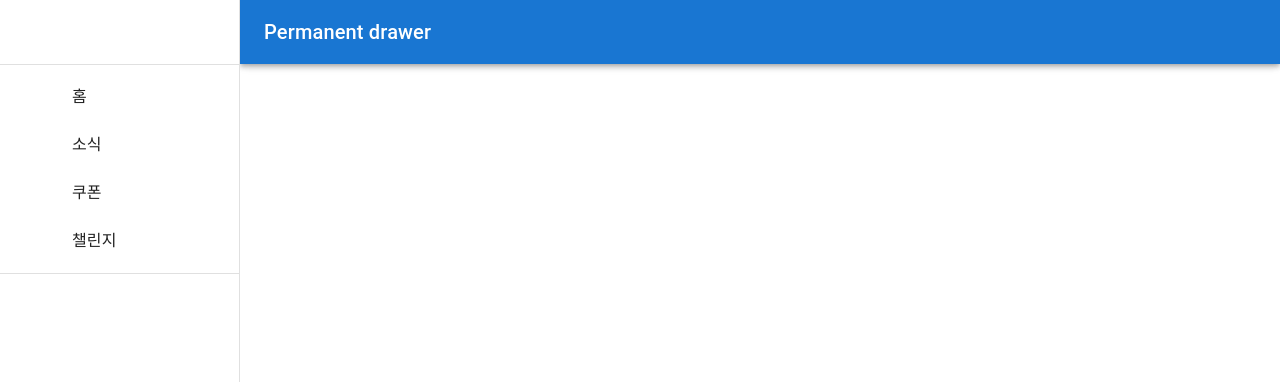
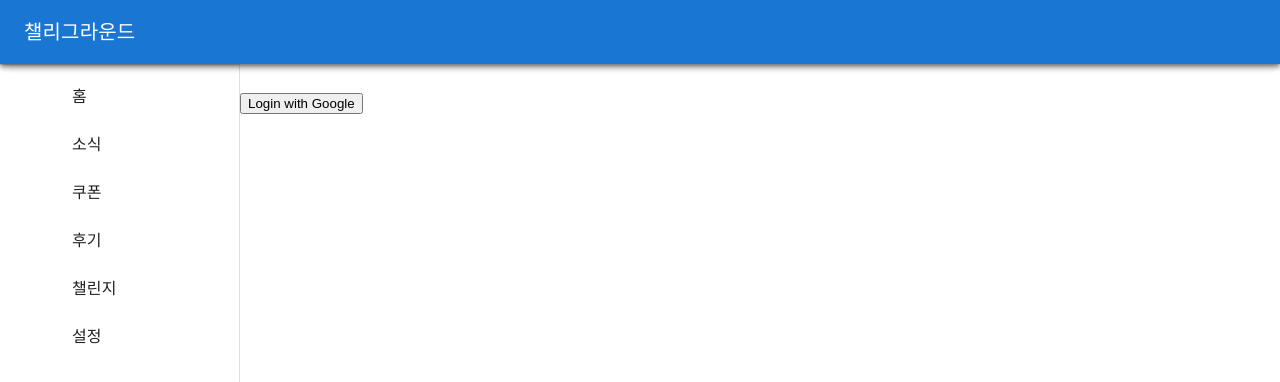
Before and after one commit to ChallyGround/ChallyGround, a React (Create React App) app in the folder frontend/: page / in a window 1280 px wide. Shown: the top 382 px of the page. Built offline with nearby package versions, Linux system fonts and the light colour scheme.

Commit message:
publishing: 사이드와헤더

```diff
--- a/frontend/src/App.js
+++ b/frontend/src/App.js
@@ -14,8 +14,20 @@ function App() {
       <Header />
       <Sidebar />
         <Routes>
-          <Route path="/" element={<Login />} />
-          <Route path="/home" element={<Main />} />
+          <Route path="/" element={
+              <div style={{ display: 'flex' }}>
+              <Header />
+              <Sidebar />
+              <Login />
+              </div>
+          } />
+          <Route path="/home" element={
+            <div style={{ display: 'flex' }}>
+            <Header />
+            <Sidebar />
+            <Main />
+          </div>
+          } />
           <Route path="/test" element={<TestAxios />} />
         </Routes>
     </div>
--- a/frontend/src/components/Header.js
+++ b/frontend/src/components/Header.js
@@ -1,11 +1,18 @@
 import React from 'react';
-//import './Header.css'; // 스타일링을 위한 CSS 파일을 임포트
+import Box from '@mui/material/Box';
+import AppBar from '@mui/material/AppBar';
+import Toolbar from '@mui/material/Toolbar';
+import Typography from '@mui/material/Typography';
 
 const Header = () => {
     return (
-        <header className="header">
-            <div className="logo">챌리그라운드</div>
-        </header>
+        <AppBar position="fixed" sx={{ zIndex: (theme) => theme.zIndex.drawer + 1 }}>
+            <Toolbar>
+                <Typography variant="h6" noWrap component="div">
+                    챌리그라운드
+                </Typography>
+            </Toolbar>
+        </AppBar>
     );
 }
 
--- a/frontend/src/components/SideBar.js
+++ b/frontend/src/components/SideBar.js
@@ -2,32 +2,20 @@ import * as React from 'react';
 import Box from '@mui/material/Box';
 import Drawer from '@mui/material/Drawer';
 import CssBaseline from '@mui/material/CssBaseline';
-import AppBar from '@mui/material/AppBar';
-import Toolbar from '@mui/material/Toolbar';
 import List from '@mui/material/List';
-import Typography from '@mui/material/Typography';
-import Divider from '@mui/material/Divider';
 import ListItem from '@mui/material/ListItem';
 import ListItemButton from '@mui/material/ListItemButton';
 import ListItemIcon from '@mui/material/ListItemIcon';
 import ListItemText from '@mui/material/ListItemText';
+import Divider from '@mui/material/Divider';
+import Toolbar from '@mui/material/Toolbar';
 
 const drawerWidth = 240;
 
-export default function PermanentDrawerLeft() {
+export default function SideBar() {
   return (
     <Box sx={{ display: 'flex' }}>
       <CssBaseline />
-      <AppBar
-        position="fixed"
-        sx={{ width: `calc(100% - ${drawerWidth}px)`, ml: `${drawerWidth}px` }}
-      >
-        <Toolbar>
-          <Typography variant="h6" noWrap component="div">
-            Permanent drawer
-          </Typography>
-        </Toolbar>
-      </AppBar>
       <Drawer
         sx={{
           width: drawerWidth,
@@ -43,25 +31,18 @@ export default function PermanentDrawerLeft() {
         <Toolbar />
         <Divider />
         <List>
-          {['홈', '소식', '쿠폰', '챌린지'].map((text, index) => (
+          {['홈', '소식', '쿠폰', '후기', '챌린지', '설정'].map((text, index) => (
             <ListItem key={text} disablePadding>
               <ListItemButton>
                 <ListItemIcon>
+                  {/* 여기에 아이콘을 추가할 수 있습니다 */}
                 </ListItemIcon>
                 <ListItemText primary={text} />
               </ListItemButton>
             </ListItem>
           ))}
         </List>
-        <Divider />
       </Drawer>
-      <Box
-        component="main"
-        sx={{ flexGrow: 1, bgcolor: 'background.default', p: 3 }}
-      >
-        <Toolbar />
-
-      </Box>
     </Box>
   );
 }
--- a/frontend/src/css/App.css
+++ b/frontend/src/css/App.css
@@ -1,8 +1,30 @@
-.app-container {
+body {
+    margin: 0;
+    font-family: -apple-system, BlinkMacSystemFont, 'Segoe UI', Roboto, 'Helvetica Neue', Arial, sans-serif;
+    -webkit-font-smoothing: antialiased;
+    -moz-osx-font-smoothing: grayscale;
+  }
+
+  #root {
     display: flex;
-}
+    height: 100vh;
+  }
 
-.content {
+  .App {
+    display: flex;
+    flex-direction: column;
     flex-grow: 1;
-    padding: 20px;
-}
+  }
+
+  header {
+    flex-shrink: 0;
+  }
+
+  main {
+    flex-grow: 1;
+    padding: 16px;
+  }
+
+  .MuiDrawer-paper {
+    top: 64px; /* AppBar height */
+  }
--- a/frontend/src/pages/main/Main.js
+++ b/frontend/src/pages/main/Main.js
@@ -1,6 +1,10 @@
 import React, { useEffect, useState } from 'react';
 import axios from 'axios';
+import Box from '@mui/material/Box';
+import Drawer from '@mui/material/Drawer';
+import CssBaseline from '@mui/material/CssBaseline';
 
+const drawerWidth = 240;
 const Main = () => {
   const [user, setUser] = useState(null);
 
```
Also changed, not shown: frontend/src/css/Sidebar.css (deleted, +0 -51 lines).
